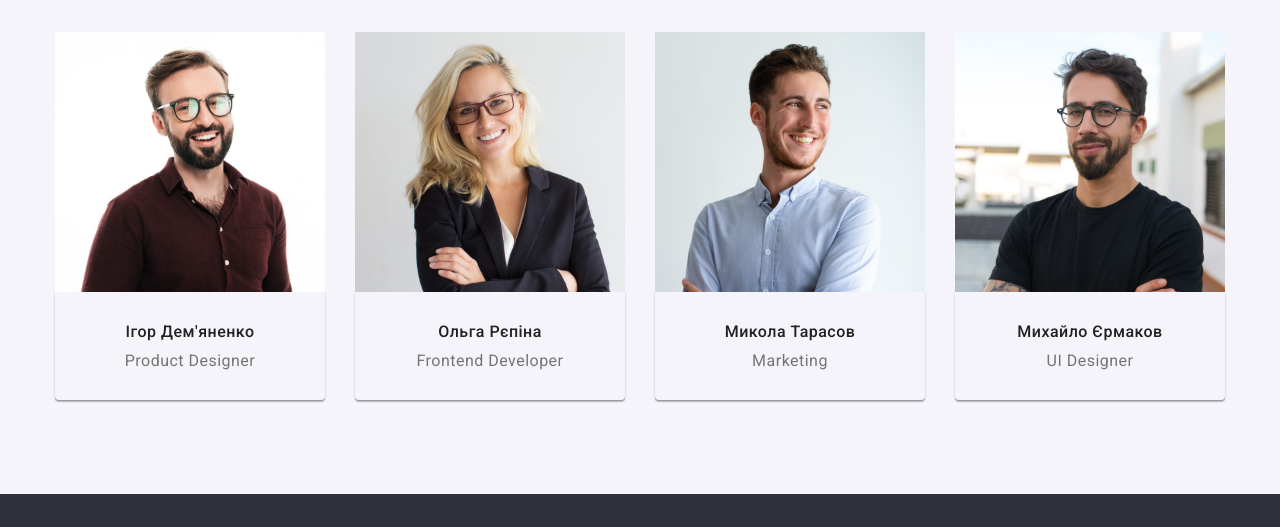
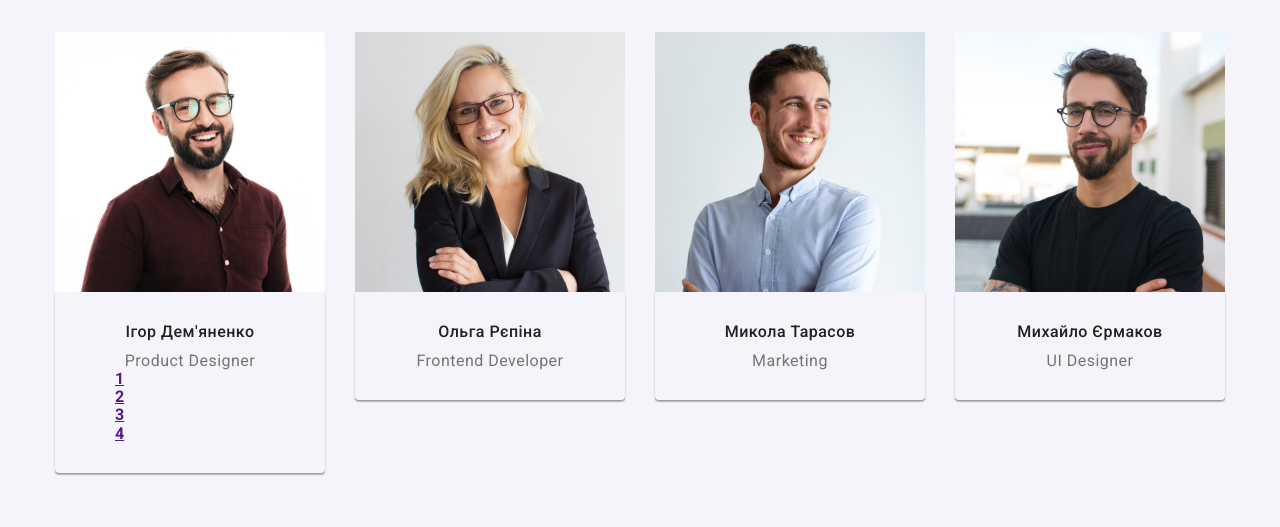
Before and after one commit to AnastasiaTkachuk2022/goit-markup-hw-04, a plain HTML site: page index.html in a window 1280 px wide. Shown: the part 1605-2132 px from the top of the page. Drawn offline with nearby package versions, Linux system fonts and the light colour scheme.

```diff
--- a/index.html
+++ b/index.html
@@ -93,6 +93,24 @@
                             <div class="text-wrapper">
                                 <h3 class="team-subtitle">Ігор Дем'яненко</h3>
                                 <p class="team-position" lang="en">Product Designer</p>
+                                <div class="socials">
+                                    <ul class="link list">
+                                        <li>
+                                            <a class="instagram" href="">1</a>
+                                        </li>
+                                        <li>
+                                            <a class="" href="">2</a>
+                                        </li>
+                                        <li>
+                                            <a class="" href="">3</a>
+                                        </li>
+                                        <li>
+                                            <a class="" href="">4</a>
+                                        </li>
+                                    </ul>
+
+                                </div>
+
                             </div>
                         </li>
 
```
Also changed, not shown: css/styles.css (+20 -1 lines), images/feautures/feautures1.svg (added), images/feautures/feautures2.svg (added), images/feautures/feautures3.svg (added), images/feautures/feautures4.svg (added), images/feautures/а1.png (added), images/socials/facebook.svg (added), images/socials/instagram.svg (added), images/socials/linkedin.svg (added), images/socials/twitter.svg (added).
